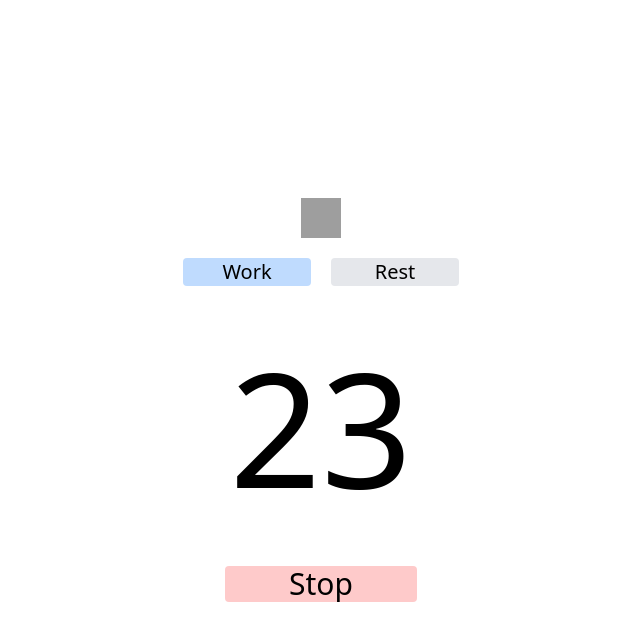
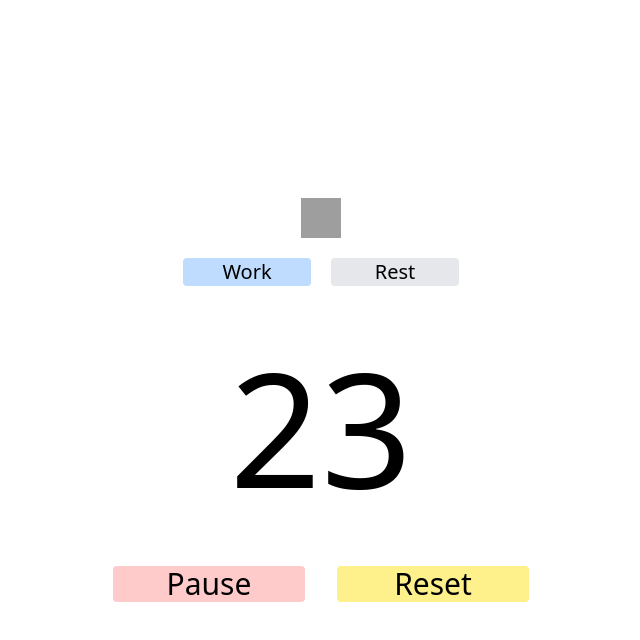
Before and after one commit to ShungJung/PomoTauri, a React (Vite) app: page / in a window 1280 px wide. Both pictures are taken after a click on the button "Start". Shown: the top 640 px of the page, without its empty margins (319-959 px from the left). Built offline with nearby package versions, Linux system fonts and the light colour scheme; grey boxes are pictures that could not be loaded.

Commit message:
Reset Button Added.

```diff
--- a/src/App.tsx
+++ b/src/App.tsx
@@ -23,7 +23,6 @@ function App() {
 
     // TODO Add sounds to notification.
     // TODO Save settings in storage.
-    // TODO Add a reset time button.
 
     function handleModeChange() {
         if (mode == Mode.Display) {
@@ -66,6 +65,12 @@ function App() {
         }
 
         setStarted(!started)
+    }
+
+    function handleReset () {
+        clearInterval(intervalID)
+        setTime(slots[currentSlot].time)
+        setStarted(false)
     }
 
     function handleSlotChange(index: number) {
@@ -143,6 +148,7 @@ function App() {
                 started={started}
                 mode={mode}
                 handleStartChange={handleStartChange}
+                handleReset={handleReset}
             />
 
         </>
--- a/src/components/StatusSetter.tsx
+++ b/src/components/StatusSetter.tsx
@@ -3,12 +3,13 @@ import Mode from "../types/Mode";
 interface StatusSetterProps {
     started: boolean;
     mode: Mode;
-    handleStartChange: () => void
+    handleStartChange: () => void;
+    handleReset: () => void;
 }
 
-function StatusSetter({ started, mode, handleStartChange }: StatusSetterProps) {
+function StatusSetter({ started, mode, handleStartChange, handleReset }: StatusSetterProps) {
     return (
-        <div>
+        <div className="flex flex-row gap-8">
             <button
                 className={`
                     w-48
@@ -22,10 +23,27 @@ function StatusSetter({ started, mode, handleStartChange }: StatusSetterProps) {
                 disabled={mode == Mode.Edit}
             >
                 {started
-                    ? "Stop"
+                    ? "Pause"
                     : "Start"
                 }
             </button>
+            {started
+                ? <button
+                    className={`
+                        w-48
+                        rounded
+                        text-3xl
+                        bg-yellow-200
+
+                        disabled:opacity-50
+                    `}
+                    onClick={handleReset}
+                    disabled={mode == Mode.Edit}
+                >
+                    Reset
+                </button>
+                : null
+            }
         </div>
     )
 }
```
